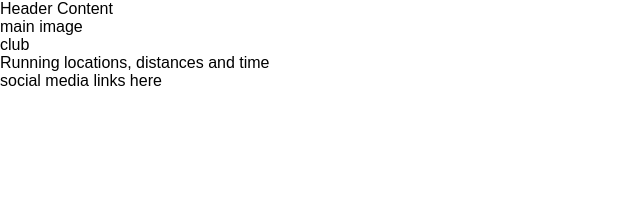
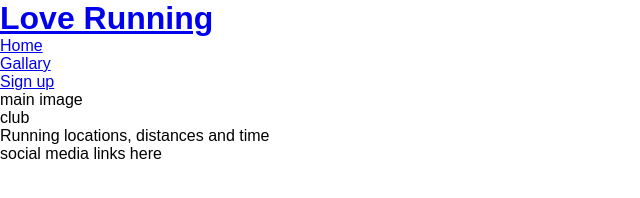
Before and after one commit to melanin70/A-webiste-for-a-dublin-based-running-community, a plain HTML site: page index.html in a window 1280 px wide. Shown: the whole page, without its empty margins (0-640 px from the left). Drawn offline with Linux system fonts and the light colour scheme.

Commit message:
header and navigation bar

```diff
--- a/index.html
+++ b/index.html
@@ -1,26 +1,35 @@
 <!DOCTYPE html>
 <html lang="en">
-<head>
-  <meta charset="UTF-8">
-  <meta name="viewport" content="width=device-width, initial-scale=1.0">
-  <meta name="description" content="Love Running club for runners in Dublin, Ireland">
-  <meta name="keywords" content="love, running, running club, irelnad, dublin">
-  <link rel="stylesheet" href="assets/css/style.css">
-  <title>Love Running</title>
-</head>
-<body>
-  <header>Header Content</header>
-  <section>
-    main image
-  </section>
-  <section>
-    club
-  </section>
-  <section>
-    Running locations, distances and time
-  </section>
-  <footer>
-    social media links here
-  </footer>
-</body>
+  <head>
+    <meta charset="UTF-8" />
+    <meta name="viewport" content="width=device-width, initial-scale=1.0" />
+    <meta
+      name="description"
+      content="Love Running club for runners in Dublin, Ireland"
+    />
+    <meta
+      name="keywords"
+      content="love, running, running club, irelnad, dublin"
+    />
+    <link rel="stylesheet" href="assets/css/style.css" />
+    <title>Love Running</title>
+  </head>
+  <body>
+    <header>
+      <a href="index.html">
+        <h1>Love Running</h1>
+      </a>
+      <nav>
+        <ul>
+          <li><a href="index.html">Home</a></li>
+          <li><a href="#">Gallary</a></li>
+          <li><a href="#">Sign up</a></li>
+        </ul>
+      </nav>
+    </header>
+    <section>main image</section>
+    <section>club</section>
+    <section>Running locations, distances and time</section>
+    <footer>social media links here</footer>
+  </body>
 </html>
```
